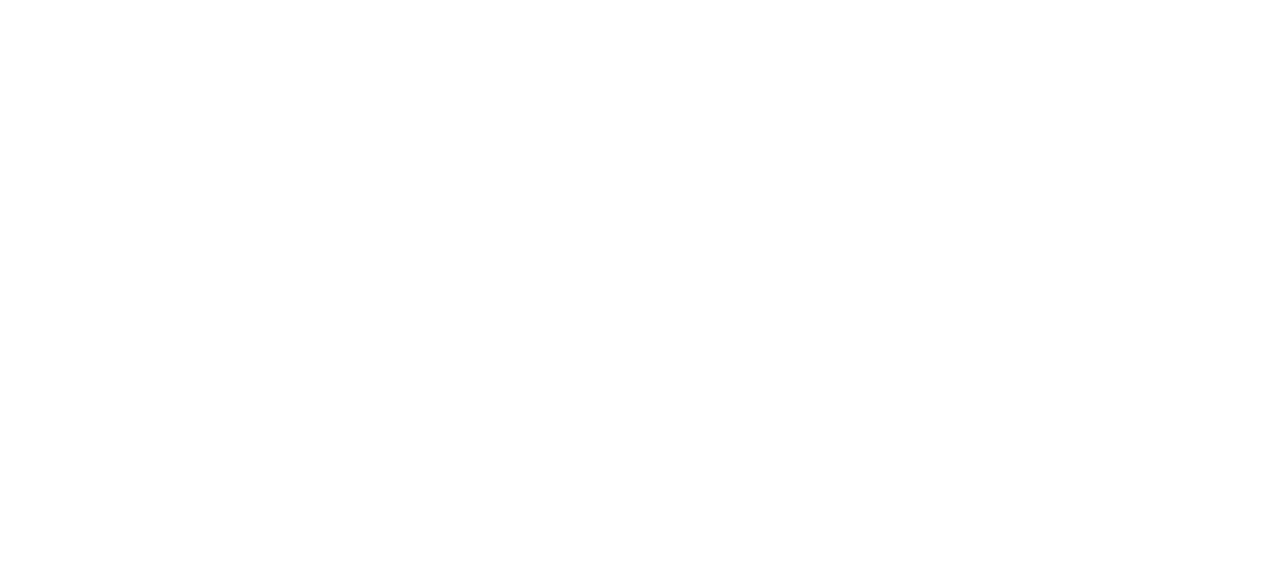
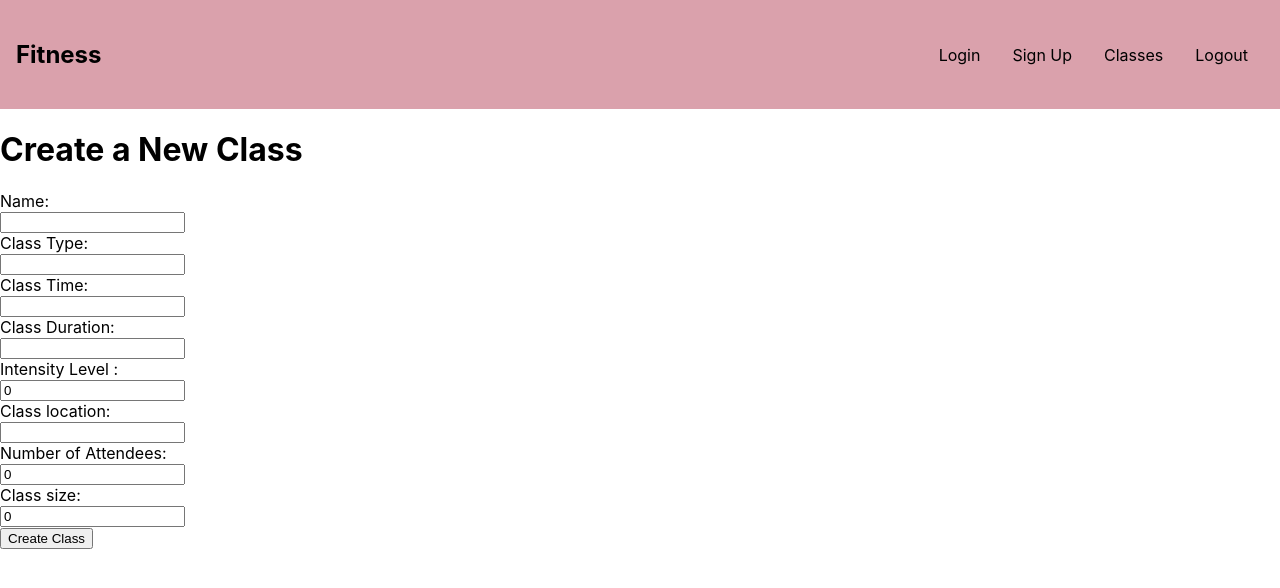
Before and after one commit to ft-anywhere-fitness-09/front-end, a React (Create React App) app in the folder fitness/: page /class in a window 1280 px wide. Shown: the top 588 px of the page. Built offline with nearby package versions, Linux system fonts and the light colour scheme.

Commit message:
Created header and styled it

```diff
--- a/fitness/src/App.js
+++ b/fitness/src/App.js
@@ -1,17 +1,26 @@
-import "./App.css";
+// import "./App.css";
 import React from "react";
 import { Route, Switch } from "react-router-dom";
+
 import Login from "../src/components/Login";
+import ClassForm from "../src/components/ClassForm";
+import Header from "../src/components/Header";
 
 function App() {
   return (
     <div className="App">
+      <Header />
       <Switch>
-        <Route exact path="/"></Route>
+        <Route exact path="/class">
+          <ClassForm />
+        </Route>
+        <Route exact path="/signup"></Route>
         <Route exact path="/login">
           <Login />
         </Route>
-        <Route exact path="/signup"></Route>
+        <Route exact path="/">
+          <Login />
+        </Route>
       </Switch>
     </div>
   );
--- a/fitness/src/components/ClassForm.js
+++ b/fitness/src/components/ClassForm.js
@@ -1,4 +1,4 @@
-import React, { useState } from 'react';
+import React, { useState } from "react";
 
 const ClassForm = () => {
   const [state, setState] = useState({
@@ -7,54 +7,98 @@
     time: "",
     duration: "",
     level: 0,
-        location:"",
-        attend:0,
-        size:0
+    location: "",
+    attend: 0,
+    size: 0,
   });
 
-    const handleSubmit = () => {
+  const handleSubmit = () => {};
 
-    }
+  const handleChange = () => {};
 
-    const handleChange = () => {
-
-    }
-
-    return(
+  return (
     <div>
       <h1>Create a New Class</h1>
       <form onSubmit={handleSubmit}>
         <div className="form-group">
-                <label htmlFor="name">Name:</label><br/>
-                <input onChange={handleChange} value={state.name} name="name" id="name" />
+          <label htmlFor="name">Name:</label>
+          <br />
+          <input
+            onChange={handleChange}
+            value={state.name}
+            name="name"
+            id="name"
+          />
         </div>
         <div className="form-group">
-                <label htmlFor="type">Class Type:</label><br/>
-                <input onChange={handleChange} value={state.type} name="type" id="type" />
+          <label htmlFor="type">Class Type:</label>
+          <br />
+          <input
+            onChange={handleChange}
+            value={state.type}
+            name="type"
+            id="type"
+          />
         </div>
         <div className="form-group">
-                <label htmlFor="time">Class Time:</label><br/>
-                <input onChange={handleChange} value={state.time} name="time" id="time" />
+          <label htmlFor="time">Class Time:</label>
+          <br />
+          <input
+            onChange={handleChange}
+            value={state.time}
+            name="time"
+            id="time"
+          />
         </div>
         <div className="form-group">
-                <label htmlFor="duration">Class Duration:</label><br/>
-                <input onChange={handleChange} value={state.duration} name="duration" id="duration" />
+          <label htmlFor="duration">Class Duration:</label>
+          <br />
+          <input
+            onChange={handleChange}
+            value={state.duration}
+            name="duration"
+            id="duration"
+          />
         </div>
         <div className="form-group">
-                <label htmlFor="level" >Intensity Level :</label><br/>
-                <input onChange={handleChange} value={state.level} name="level" id="level" />
+          <label htmlFor="level">Intensity Level :</label>
+          <br />
+          <input
+            onChange={handleChange}
+            value={state.level}
+            name="level"
+            id="level"
+          />
         </div>
         <div className="form-group">
-                <label htmlFor="location">Class location:</label><br/>
-                <input onChange={handleChange} value={state.location} name="location" id="location" />
+          <label htmlFor="location">Class location:</label>
+          <br />
+          <input
+            onChange={handleChange}
+            value={state.location}
+            name="location"
+            id="location"
+          />
         </div>
         <div className="form-group">
-                <label htmlFor="attend">Number of Attendees:</label><br/>
-                <input onChange={handleChange} value={state.attend} name="attend" id="attend" />
+          <label htmlFor="attend">Number of Attendees:</label>
+          <br />
+          <input
+            onChange={handleChange}
+            value={state.attend}
+            name="attend"
+            id="attend"
+          />
         </div>
         <div className="form-group">
-                <label htmlFor=" size">Class size:</label><br/>
-                <input onChange={handleChange} value={state.size} name="size" id="size" />
+          <label htmlFor=" size">Class size:</label>
+          <br />
+          <input
+            onChange={handleChange}
+            value={state.size}
+            name="size"
+            id="size"
+          />
         </div>
         {/* {
                 errorMessage && <div data-testid="errorAlert" className="alert alert-danger" role="alert">Error: {errorMessage}</div>
@@ -62,8 +106,7 @@
         <button>Create Class</button>
       </form>
     </div>
-    )
-
-}
+  );
+};
 
 export default ClassForm;
--- a/fitness/src/components/Header.js
+++ b/fitness/src/components/Header.js
@@ -1,7 +1,54 @@
 import React from "react";
+import { Link } from "react-router-dom";
+import styled from "styled-components";
 
 const Header = () => {
-  return <div></div>;
+  return (
+    <HeaderStyle>
+      <p>Fitness</p>
+      <MenuStyle>
+        <li>
+          <Link to="/">Login</Link>
+        </li>
+
+        <li>
+          <Link to="/sign">Sign Up</Link>
+        </li>
+        <li>
+          <Link to="/class">Classes</Link>
+        </li>
+        <li>
+          <Link to="/logout">Logout</Link>
+        </li>
+      </MenuStyle>
+    </HeaderStyle>
+  );
 };
 
 export default Header;
+
+const HeaderStyle = styled.div`
+  padding: 1em;
+  background-color: #daa1ac;
+  display: flex;
+  align-items: center;
+  justify-content: space-between;
+
+  p {
+    font-weight: bold;
+    font-size: 1.5em;
+  }
+`;
+
+const MenuStyle = styled.ul`
+  li {
+    display: inline-block;
+    padding: 0.3rem 1rem;
+
+    a {
+      text-decoration: none;
+      color: black;
+      font-size: 1em;
+    }
+  }
+`;
--- a/fitness/src/index.css
+++ b/fitness/src/index.css
@@ -1,13 +1,14 @@
+@import url(https://fonts.googleapis.com/css?family=Lato);
 body {
   margin: 0;
-  font-family: -apple-system, BlinkMacSystemFont, 'Segoe UI', 'Roboto', 'Oxygen',
-    'Ubuntu', 'Cantarell', 'Fira Sans', 'Droid Sans', 'Helvetica Neue',
+  font-family: -apple-system, BlinkMacSystemFont, "Segoe UI", "Roboto", "Oxygen",
+    "Ubuntu", "Cantarell", "Fira Sans", "Droid Sans", "Helvetica Neue",
     sans-serif;
   -webkit-font-smoothing: antialiased;
   -moz-osx-font-smoothing: grayscale;
 }
 
 code {
-  font-family: source-code-pro, Menlo, Monaco, Consolas, 'Courier New',
+  font-family: source-code-pro, Menlo, Monaco, Consolas, "Courier New",
     monospace;
 }
```
Lines whose indentation alone changed are shown as unchanged.
